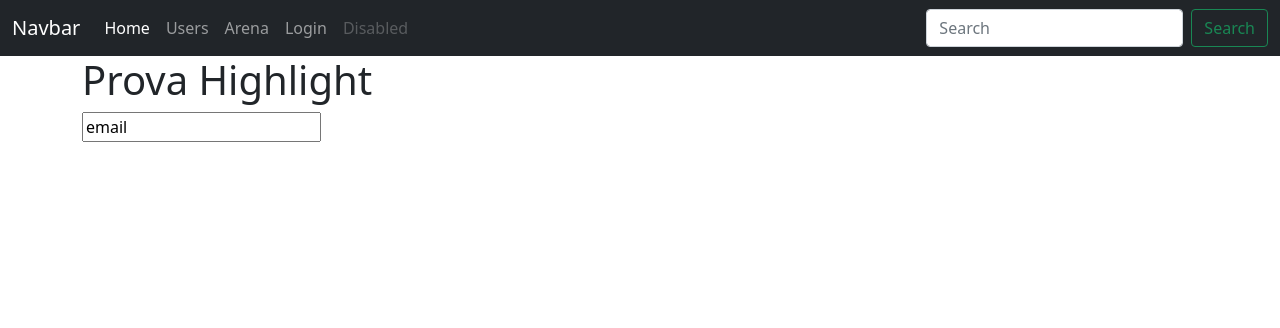
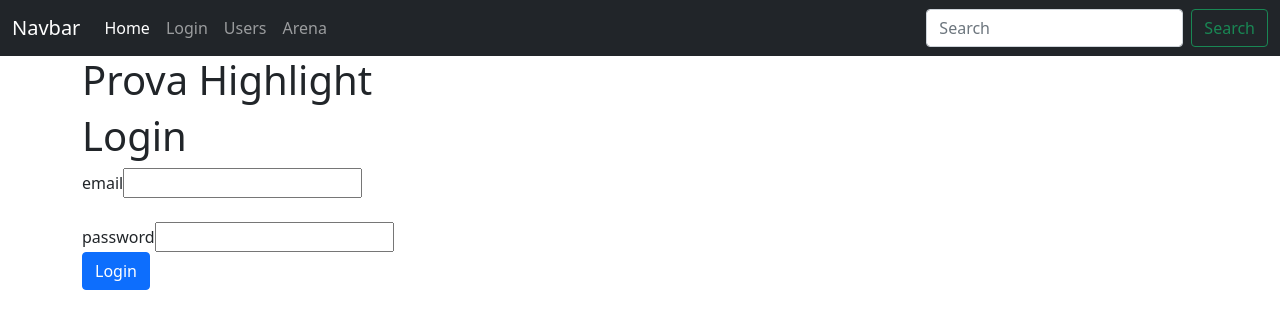
Before and after one commit to johannasns/etl-angular, an Angular app: page /login in a window 1280 px wide. Shown: the top 328 px of the page. Built offline with nearby package versions, Linux system fonts and the light colour scheme.

Commit message:
tanta roba da fare

```diff
--- a/src/app/app.component.html
+++ b/src/app/app.component.html
@@ -10,16 +10,13 @@
           <a class="nav-link active" aria-current="page" [routerLink]="['/']">Home</a>
         </li>
         <li class="nav-item">
+          <a class="nav-link" aria-current="page" [routerLink]="['/login']">Login</a>
+        </li>
+        <li class="nav-item">
           <a class="nav-link" [routerLink]="['/users']">Users</a>
         </li>
         <li class="nav-item">
           <a class="nav-link" [routerLink]="['/arena']">Arena</a>
-          </li>
-          <li class="nav-item">
-            <a class="nav-link" [routerLink]="['/login']">Login</a>
-          </li>
-          <li class="nav-item">
-            <a class="nav-link disabled" href="#" tabindex="-1" aria-disabled="true">Disabled</a>
         </li>
       </ul>
       <form class="d-flex">
--- a/src/app/app.module.ts
+++ b/src/app/app.module.ts
@@ -16,6 +16,7 @@ import { NotFoundComponent } from './components/not-found/not-found.component';
 import { UserComponent } from './components/user/user.component';
 import { LoginComponent } from './components/login/login.component';
 import { FormsModule } from '@angular/forms';
+import { ForbiddenDirective } from './directives/forbidden.directive';
 
 @NgModule({
   declarations: [
@@ -30,7 +31,8 @@ import { FormsModule } from '@angular/forms';
     HomeComponent,
     NotFoundComponent,
     UserComponent,
-    LoginComponent
+    LoginComponent,
+    ForbiddenDirective
   ],
   imports: [
     BrowserModule,
--- a/src/app/components/login/login.component.html
+++ b/src/app/components/login/login.component.html
@@ -1,5 +1,29 @@
-<div class="form-group"></div>
-<input name='' value="email"> <!-- value prende l'input, name è la chiave
+<h1>Login</h1>
+<form (ngSubmit)="handleSubmit(f)" #f="ngForm">
+    <div class="form-group">
+        <label for="">email</label>
+        <input type="email" name="email" [(ngModel)]="email" #e="ngModel" required email>
+        <!-- (change)="email = $event.target.value" [value]="email" -->
+    </div>
+    <br>
+    <div *ngIf="e.touched && e.invalid" class="alert alert-danger" role="alert">
+        <p>Inserisci un formato valido</p>
+        <p> </p>
+    </div>
+    <div>
+
+    </div>
+    <div class="form-group">
+        <label for="">password</label>
+        <input type="password" name="password" [(ngModel)]="password" required minlength="8">
+    </div>
+    <div class="row">
+        <div class="col-lg-12">
+            <button class="btn btn-primary">Login</button>
+        </div>
+    </div>
+</form>
+ <!-- value prende l'input, name è la chiave
 ngSubmit : prende il payload dell evento submit e fa il prevent default da solo
 
 bisgona fare una propriet per ogni campo in input
@@ -10,7 +34,7 @@ ma è brutto da fare
 per farlo più bello si fa una cosa che è un connubio tra un property e un event binding
 e questa sintassi si chiama banana in the box
 a sinistra ci va il nome di una direttiva che si chiama ngmodel e a destra ci va
-il nome della proprietà
+il nome della proprietà (ma SOLO con il 2 way binding)
 
 Regole di validazione
 
--- a/src/app/components/login/login.component.ts
+++ b/src/app/components/login/login.component.ts
@@ -1,4 +1,5 @@
 import { Component, OnInit } from '@angular/core';
+import { NgForm } from '@angular/forms';
 
 @Component({
   selector: 'app-login',
@@ -7,9 +8,20 @@ import { Component, OnInit } from '@angular/core';
 })
 export class LoginComponent implements OnInit {
 
+  public email: string = '';
+  public password: string = '';
+
   constructor() { }
 
-  ngOnInit(): void {
+  public handleSubmit(form: NgForm): void {
+    if (form.invalid) {
+      return;
+    }
+
+    console.log(this.email, this.password);
+  }
+
+  public ngOnInit(): void {
   }
 
 }
--- a/src/app/components/user/user.component.ts
+++ b/src/app/components/user/user.component.ts
@@ -12,15 +12,14 @@ import { UserService } from 'src/app/services/user.service';
 export class UserComponent implements OnInit {
 
   public user!: User;
-  constructor(private _route: ActivatedRoute) { }
+
+  constructor(private _route: ActivatedRoute, private _userService: UserService) { }
 
   ngOnInit(): void {
-    this._route.paramMap.pipe(
+    this._route.paramMap.pipe( // pipe serve per applicare gli operatori di rxjs in cascata
       map(p => p.get('id') as string),
       switchMap(id => this._userService.get(+id))
-    ).subscribe(user => this.user = user)
+    ).subscribe(user => this.user = user);
   }
-  // quando il risultato della funzione è avvolto in un Observable non uso map
-  // ma switch map
-  // mi deregistra (unsubscribe) dallo stream precedente e mi risparmia spazio
+
 }
--- /dev/null
+++ b/src/app/directives/forbidden.directive.ts
@@ -0,0 +1,16 @@
+import { Directive } from '@angular/core';
+import { AbstractControl, ValidationErrors, Validator } from '@angular/forms';
+import { forbiddenValidator } from '../validators/string.validators';
+
+@Directive({
+  selector: '[appForbidden]'
+})
+export class ForbiddenDirective implements Validator {
+
+  constructor() { }
+
+  public validate(control: AbstractControl): ValidationErrors | null {
+      forbiddenValidator()
+  }
+
+}
--- a/src/app/interfaces/user.interface.ts
+++ b/src/app/interfaces/user.interface.ts
@@ -6,3 +6,6 @@ export interface IUser {
     username: string;
     website: string;
 }
+
+// Prototipizzazione di un oggetto in cui vado a dichiarare le proprietà e il loro tipo
+// e ci permette di definire anche l'implementazione dei metodi
--- a/src/app/models/users.ts
+++ b/src/app/models/users.ts
@@ -4,5 +4,10 @@ export class User {
         public email: string,
         public name: string
     ) {
+        //
+    }
+
+    get readable(): string {
+        return `User called ${this.name} with id ${this.id}`;
     }
 }
--- a/src/app/services/user.service.ts
+++ b/src/app/services/user.service.ts
@@ -1,36 +1,42 @@
 import { Injectable } from '@angular/core';
-import { HttpClient } from '@angular/common/http'
+import { HttpClient } from '@angular/common/http';
 import { environment } from 'src/environments/environment';
 
+// Interfaces
+import { IUser } from '../interfaces/user.interface';
+
+// Models
+import { User } from '../models/users';
+
+// Rxjs
+import { Observable } from 'rxjs';
 import { map } from 'rxjs/operators';
-import { User } from '../models/users';
-import { IUser } from '../interfaces/user.interface';
-import { Observable } from 'rxjs';
 
-// l'oggetto sul decorator esiste da Angular 6
-// e serve ad applicare i meccanismi di Tree Shaking sui servizi
+// L'oggetto sul decorator @Injectable
+// esiste da Angular 6 e serve ad applicare i
+// meccanismi di Tree Shaking sui servizi
 @Injectable({
   providedIn: 'root'
 })
 export class UserService {
 
-  private _objectToModel() {
-
+  private _objToModel(obj: IUser): User {
+    return new User(obj.id, obj.email, obj.name);
   }
 
   constructor(private _http: HttpClient) {
-    console.log('user service creato')
+    console.log('user service creato!!');
   }
 
-   public get(id: number):Observable<User> {
-    return this._http.get<IUser>(`${environment.api.url}/users/$(id)`).pipe(
-      map(users => users.map(user => new User(user.id, user.email, user.name)))
-     )
-   }
+  public get(id: number) {
+    return this._http.get<IUser>(`${environment.api.url}/users/${id}`).pipe(
+      map(user => this._objToModel(user))
+    );
+  }
 
-   public list():Observable<User[]> {
+  public list(): Observable<User[]> {
     return this._http.get<IUser[]>(`${environment.api.url}/users`).pipe(
-      map(users => users.map(user => new User(user.id, user.email, user.name)))
+      map(users => users.map(user => this._objToModel(user)))
     );
   }
 }
--- /dev/null
+++ b/src/app/validators/string.validators.ts
@@ -0,0 +1,3 @@
+export function forbiddenValidator() {
+
+}
```
Also changed, not shown: src/app/appunti.txt (added), 1 other file (tests, documents, lock files or other folders). Lines whose indentation alone changed are shown as unchanged.
